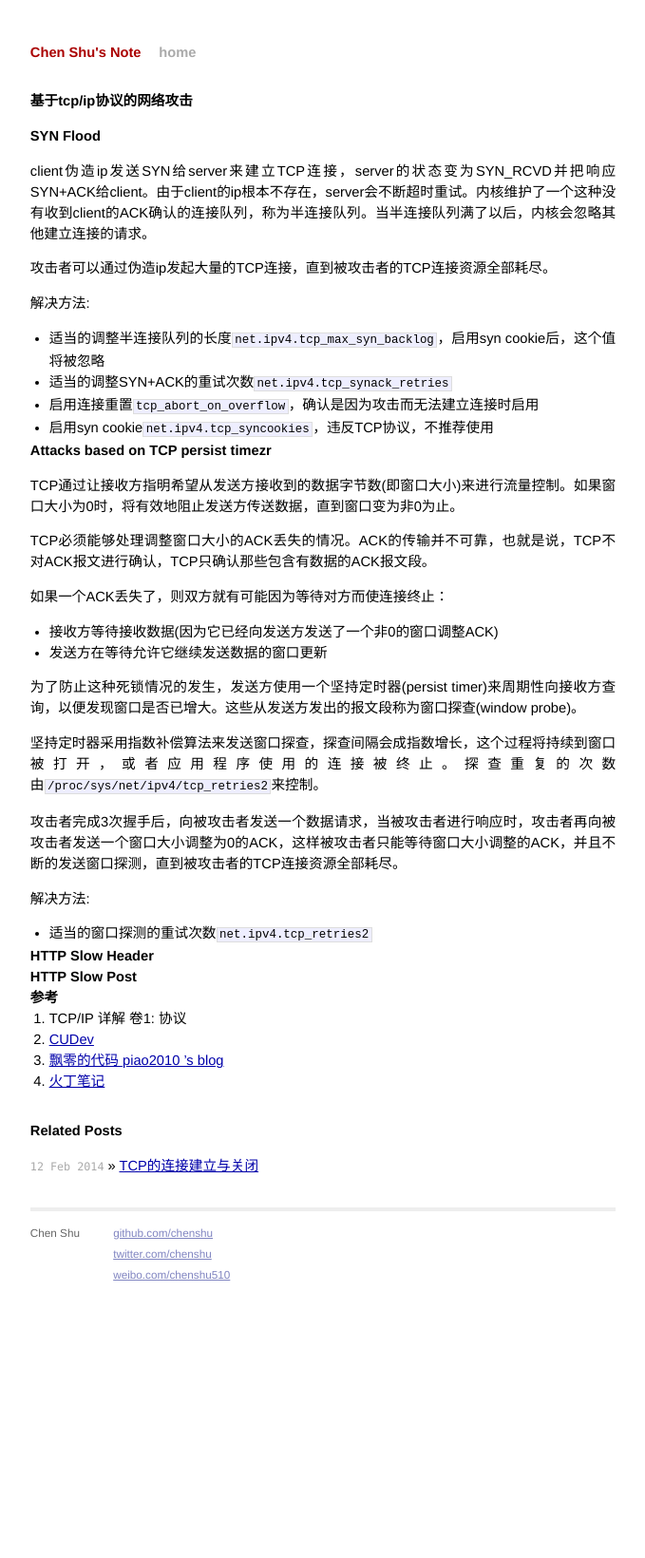
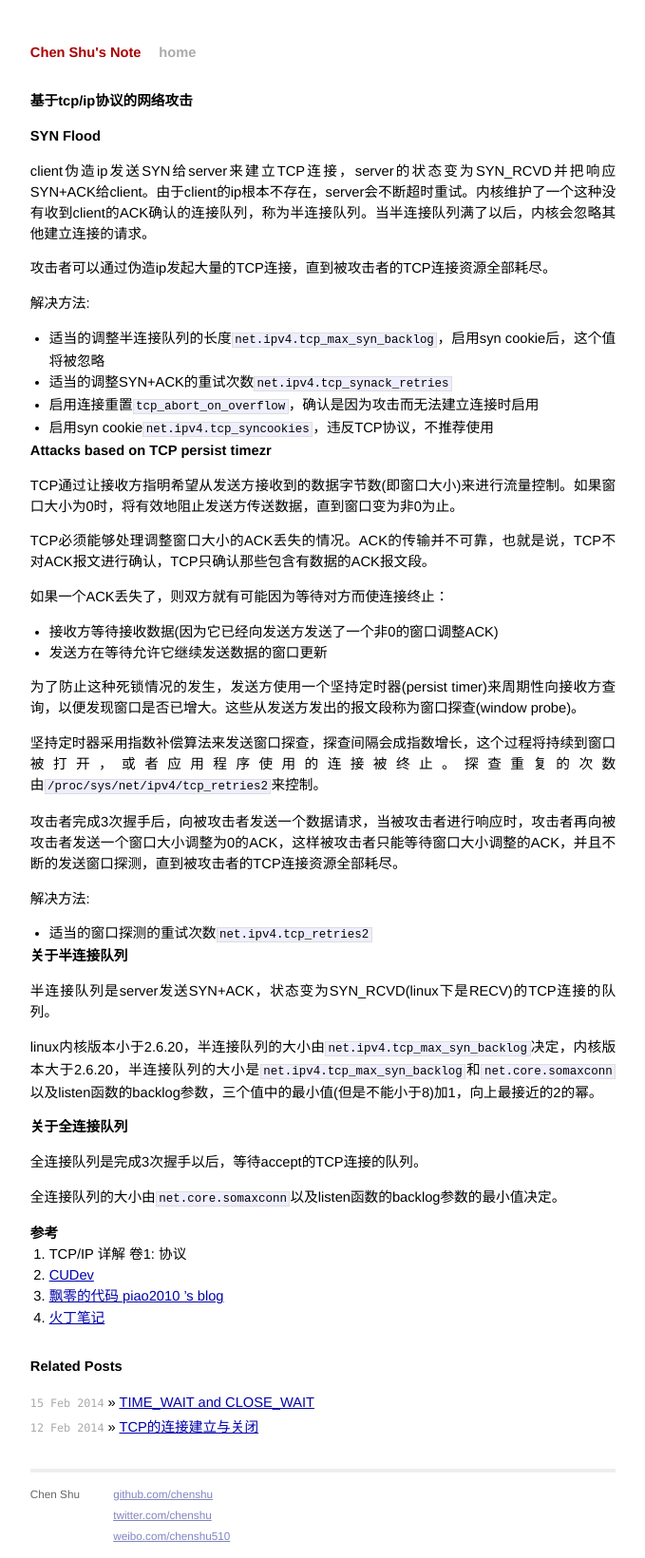
Before and after one commit to chenshu/chenshu.github.io, a Jekyll site: the page built from _posts/2014-02-13-attacks-based-on-tcp-and-ip-protocols.md, in a window 1280 px wide. Shown: the whole page at 95% size, without its empty margins (300-979 px from the left). Built offline with Jekyll 4.4.1, drawn with Linux system fonts in a browser that asks for light colours; Markdown is read by kramdown in place of the engine named in the settings; before the commit the page ends 1365 px from its top, so only the background shows below that.

Commit message:
add time-wait and close-wait

```diff
--- a/_posts/2014-02-13-attacks-based-on-tcp-and-ip-protocols.md
+++ b/_posts/2014-02-13-attacks-based-on-tcp-and-ip-protocols.md
@@ -41,9 +41,17 @@ TCP必须能够处理调整窗口大小的ACK丢失的情况。ACK的传输并
 
 > * 适当的窗口探测的重试次数`net.ipv4.tcp_retries2`
 
-## HTTP Slow Header ##
+## 关于半连接队列 ##
 
-## HTTP Slow Post ##
+半连接队列是server发送SYN+ACK，状态变为SYN_RCVD(linux下是RECV)的TCP连接的队列。
+
+linux内核版本小于2.6.20，半连接队列的大小由`net.ipv4.tcp_max_syn_backlog`决定，内核版本大于2.6.20，半连接队列的大小是`net.ipv4.tcp_max_syn_backlog`和`net.core.somaxconn`以及listen函数的backlog参数，三个值中的最小值(但是不能小于8)加1，向上最接近的2的幂。
+
+## 关于全连接队列 ##
+
+全连接队列是完成3次握手以后，等待accept的TCP连接的队列。
+
+全连接队列的大小由`net.core.somaxconn`以及listen函数的backlog参数的最小值决定。
 
 ## 参考 ##
 
```
Also changed, not shown: _posts/2014-02-12-tcp-connect-and-close.md (+7 -0 lines), _posts/2014-02-15-time-wait-and-close-wait.md (added, +28 -0 lines).
